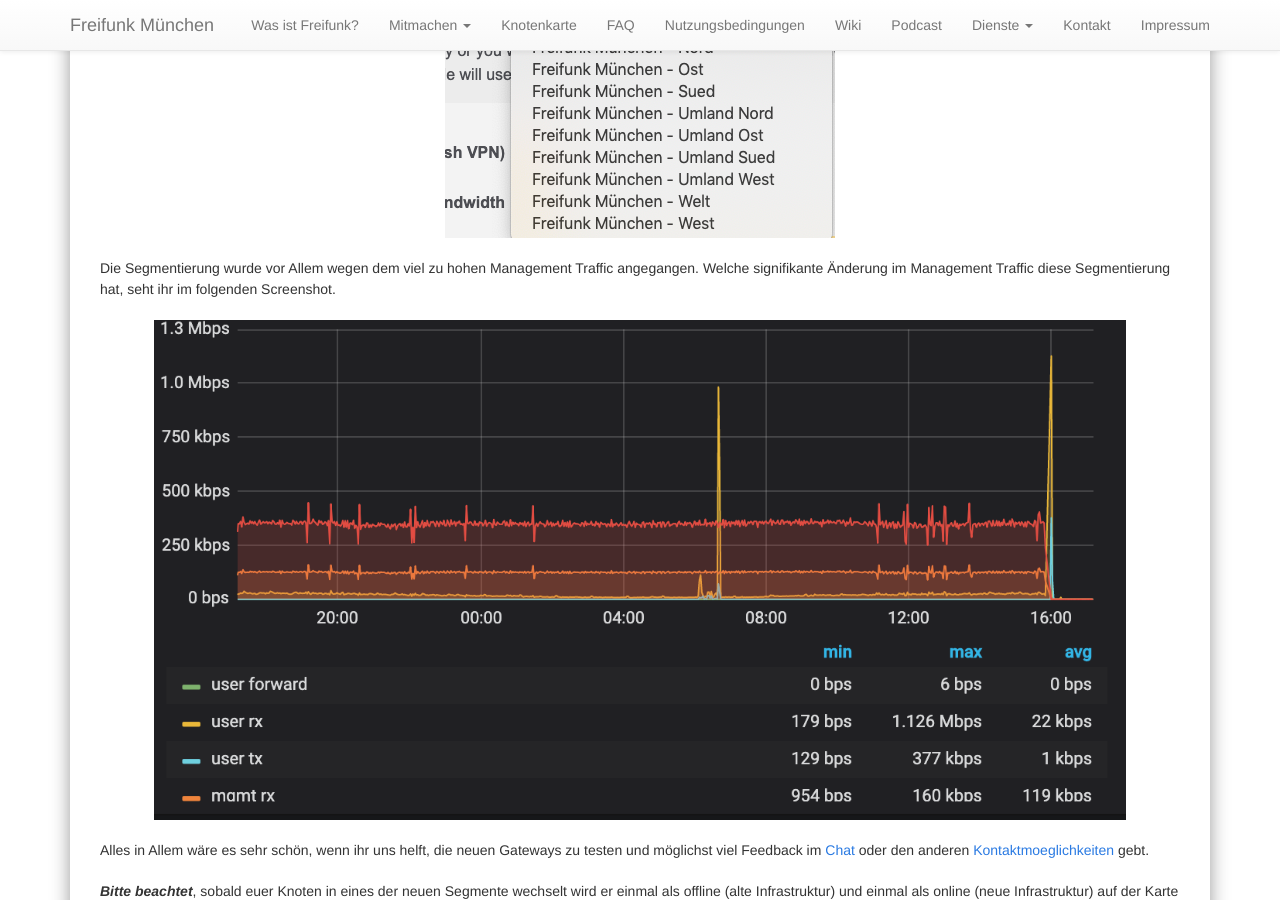
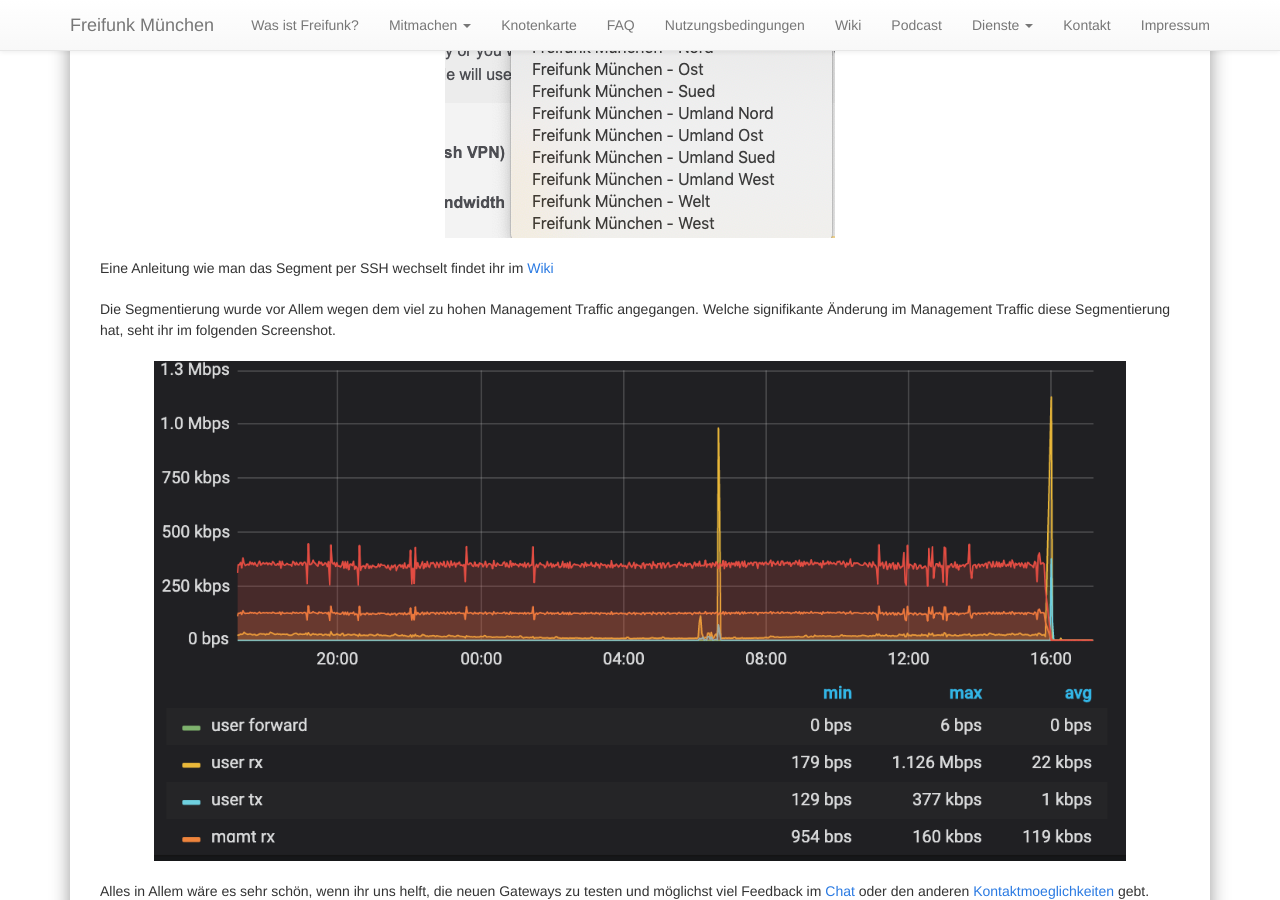
Before and after one commit to freifunkMUC/freifunkmuc.github.io, a Jekyll site: the page built from _posts/2019-05-20-infrastruktur-reboot-teil1.markdown, in a window 1280 px wide and 900 px high, scrolled down 585 px. Built offline with Jekyll 4.4.1, drawn with Linux system fonts in a browser that asks for light colours.

Commit message:
Update 2019-05-20-infrastruktur-reboot-teil1.markdown

```diff
--- a/_posts/2019-05-20-infrastruktur-reboot-teil1.markdown
+++ b/_posts/2019-05-20-infrastruktur-reboot-teil1.markdown
@@ -18,6 +18,8 @@ Folgende Aenderungen erwarten euch:
 Ihr koennt die neuen Segmente bequem im Setup des Knotens auswaehlen:
 
 ![Segmente Auswahl](/assets/new_segments.png)
+
+Eine Anleitung wie man das Segment per SSH wechselt findet ihr im [Wiki](https://ffmuc.net/wiki/p/Routerkonfiguration_via_SSH#site.conf.2FSegment_.C3.A4ndern)
 
 Die Segmentierung wurde vor Allem wegen dem viel zu hohen Management Traffic angegangen. Welche signifikante Änderung im Management Traffic diese Segmentierung hat, seht ihr im folgenden Screenshot.
 
```
